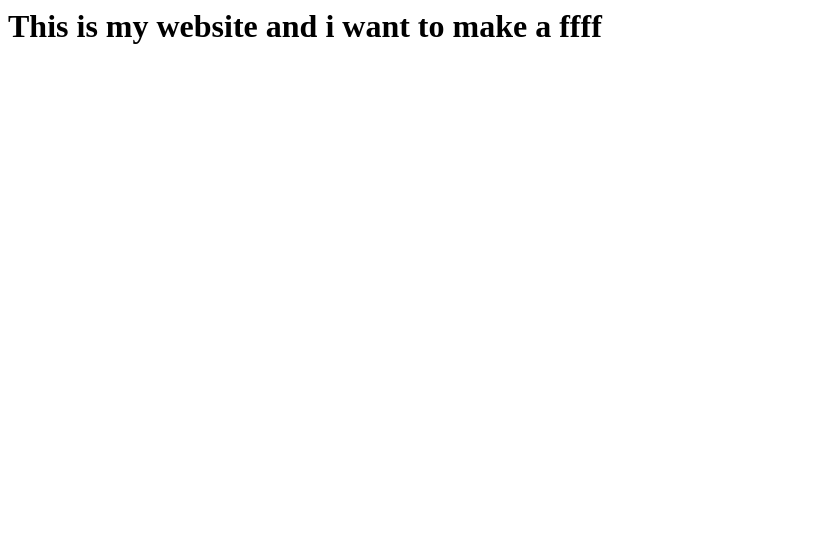
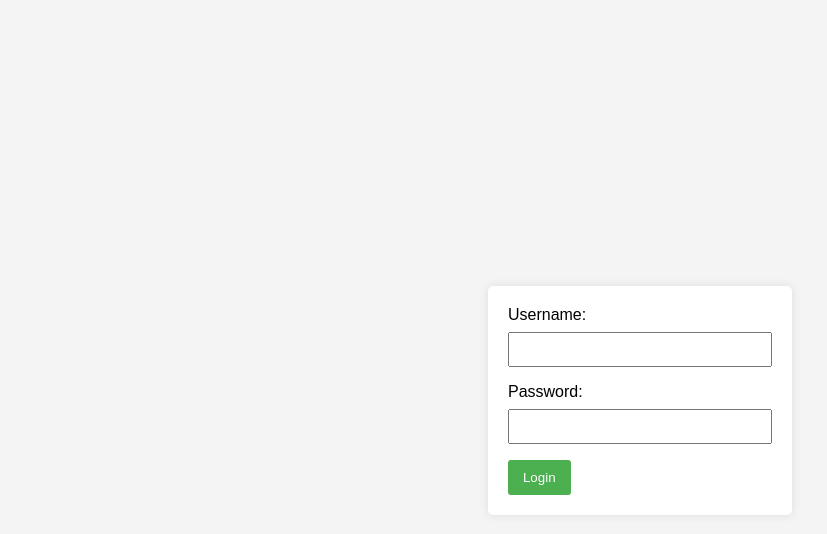
Before and after one commit to SumitKG18/SideProject, a plain HTML site: page root/index.html in a window 1280 px wide. Shown: the whole page, without its empty margins (0-827 px from the left). Drawn offline with Linux system fonts and the light colour scheme.

Commit message:
login page

```diff
--- a/root/index.html
+++ b/root/index.html
@@ -1,7 +1,60 @@
-<html>
-    <body>
-        <div>
-            <h1>This is my website and i want to make a ffff</h1>
-        </div>
-    </body>
+<!DOCTYPE html>
+<html lang="en">
+<head>
+    <meta charset="UTF-8">
+    <meta name="viewport" content="width=device-width, initial-scale=1.0">
+    <title>Login Page</title>
+    <style>
+        body {
+            font-family: Arial, sans-serif;
+            background-color: #f4f4f4;
+            margin: 0;
+            display: flex;
+            align-items: center;
+            justify-content: center;
+            height: 100vh;
+        }
+
+        form {
+            background-color: #fff;
+            padding: 20px;
+            border-radius: 5px;
+            box-shadow: 0 0 10px rgba(0, 0, 0, 0.1);
+        }
+
+        label {
+            display: block;
+            margin-bottom: 8px;
+        }
+
+        input {
+            width: 100%;
+            padding: 8px;
+            margin-bottom: 16px;
+            box-sizing: border-box;
+        }
+
+        button {
+            background-color: #4caf50;
+            color: white;
+            padding: 10px 15px;
+            border: none;
+            border-radius: 3px;
+            cursor: pointer;
+        }
+    </style>
+</head>
+<body>
+
+    <form>
+        <label for="username">Username:</label>
+        <input type="text" id="username" name="username" required>
+
+        <label for="password">Password:</label>
+        <input type="password" id="password" name="password" required>
+
+        <button type="submit">Login</button>
+    </form>
+
+</body>
 </html>
```
